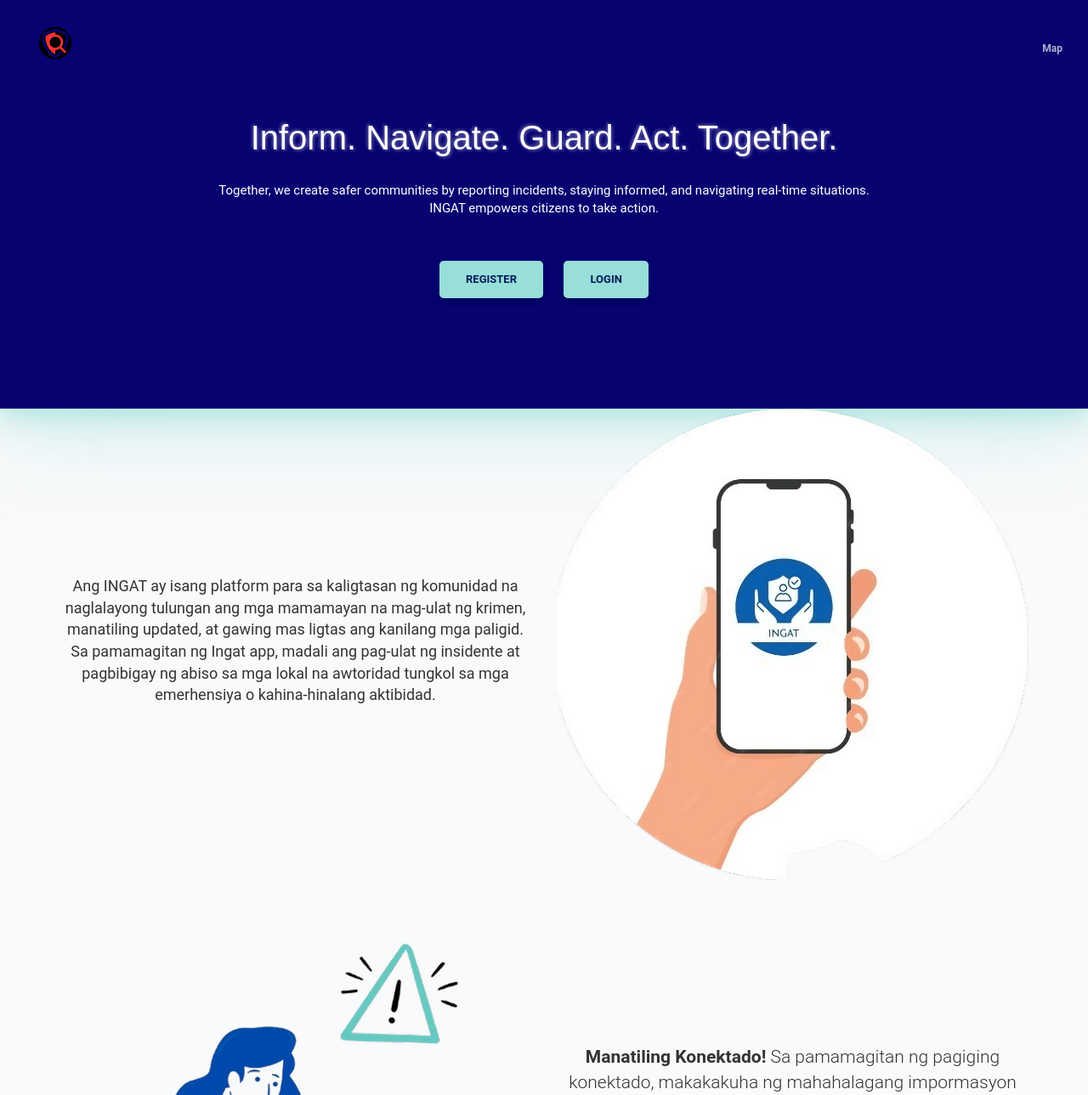
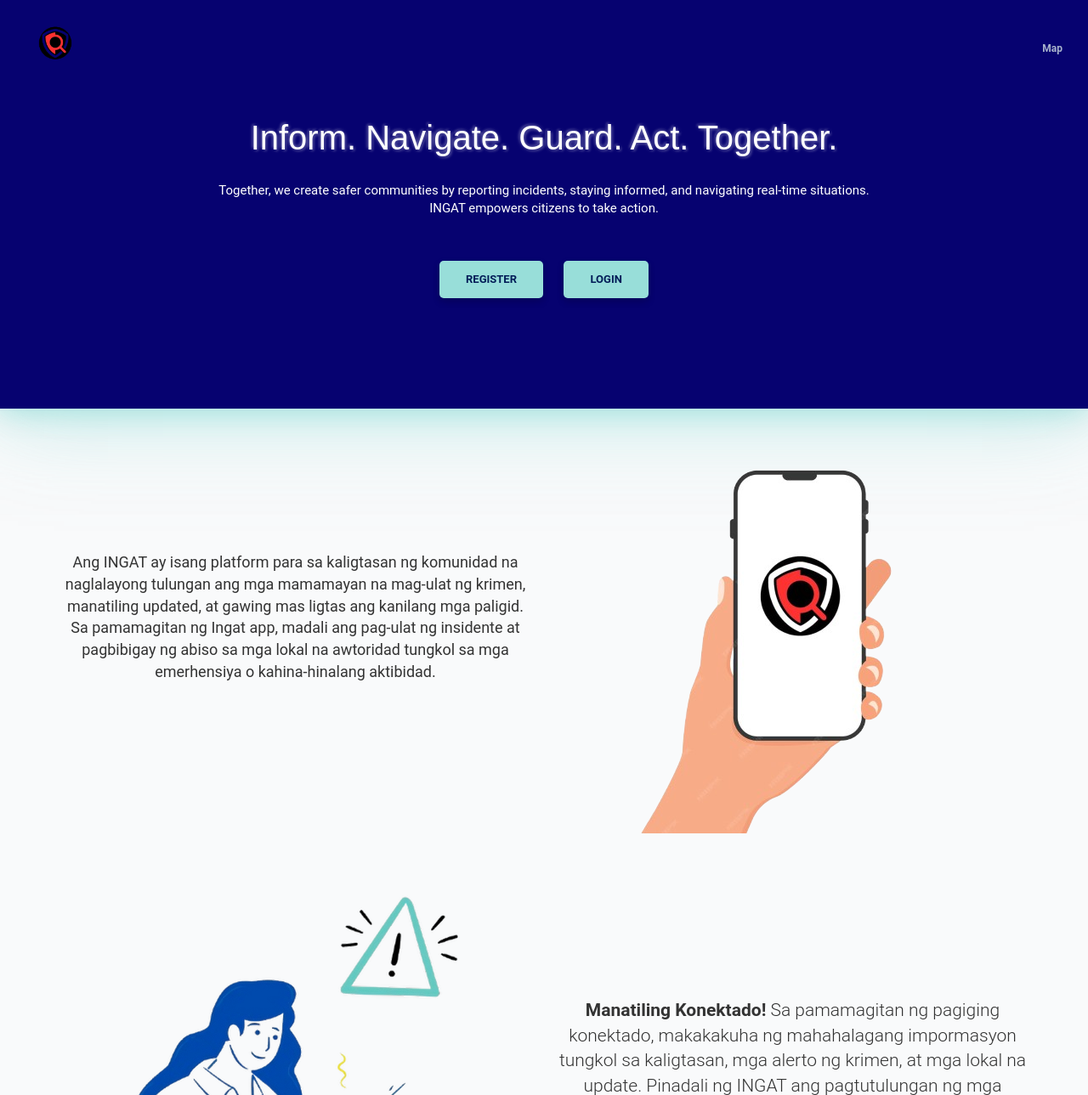
Before and after one commit to brynldrn/ingat, a PHP site: page /inform/ in a window 1280 px wide. Shown: the top 1289 px of the page at 85% size. Run offline with PHP 8.4, Linux system fonts and the light colour scheme; some libraries are stand-ins or nearby versions.

Commit message:
landingpagepic
change img

```diff
--- a/index.php
+++ b/index.php
@@ -285,7 +285,7 @@
                 <p>Ang INGAT ay isang platform para sa kaligtasan ng komunidad na naglalayong tulungan ang mga mamamayan na mag-ulat ng krimen, manatiling updated, at gawing mas ligtas ang kanilang mga paligid. Sa pamamagitan ng Ingat app, madali ang pag-ulat ng insidente at pagbibigay ng abiso sa mga lokal na awtoridad tungkol sa mga emerhensiya o kahina-hinalang aktibidad.</p>
             </div>
             <div class="col-12 col-lg-6">
-                 <img src="img/1.png" alt="Community Safety" class="img-fluid rounded" loading="lazy">
+                 <img src="img/hands.png" alt="Community Safety" class="img-fluid rounded" loading="lazy">
  </div> </div>
 
                <div class="row gy-3 gy-md-4 gy-lg-0">
```
Also changed, not shown: img/hands.png (added).
